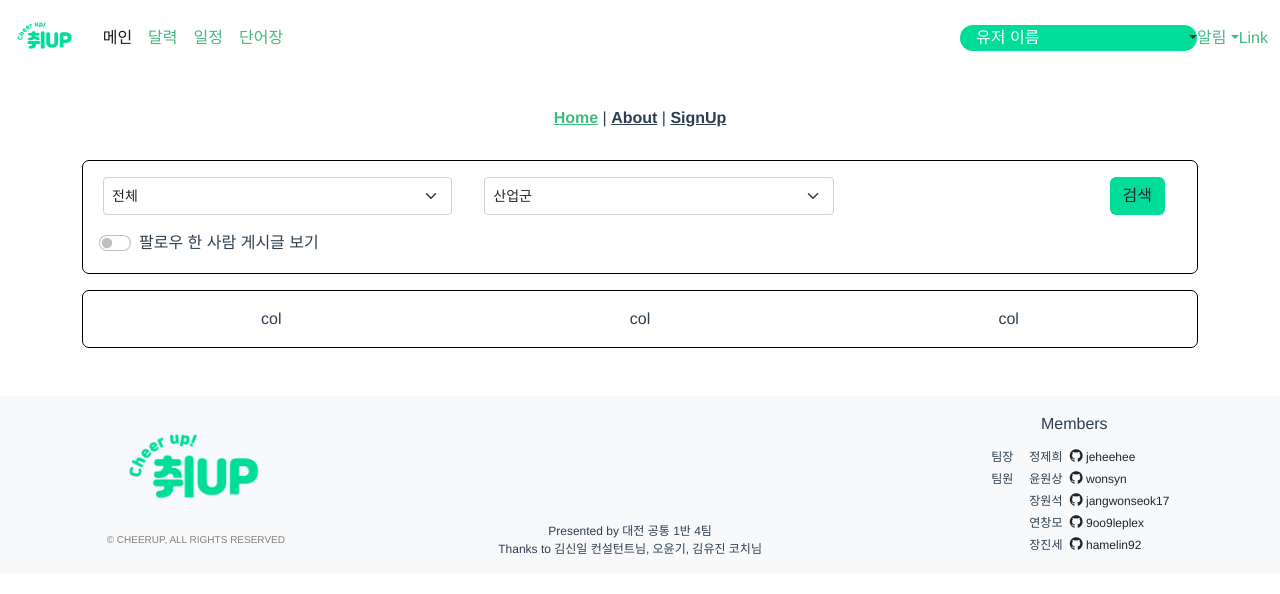
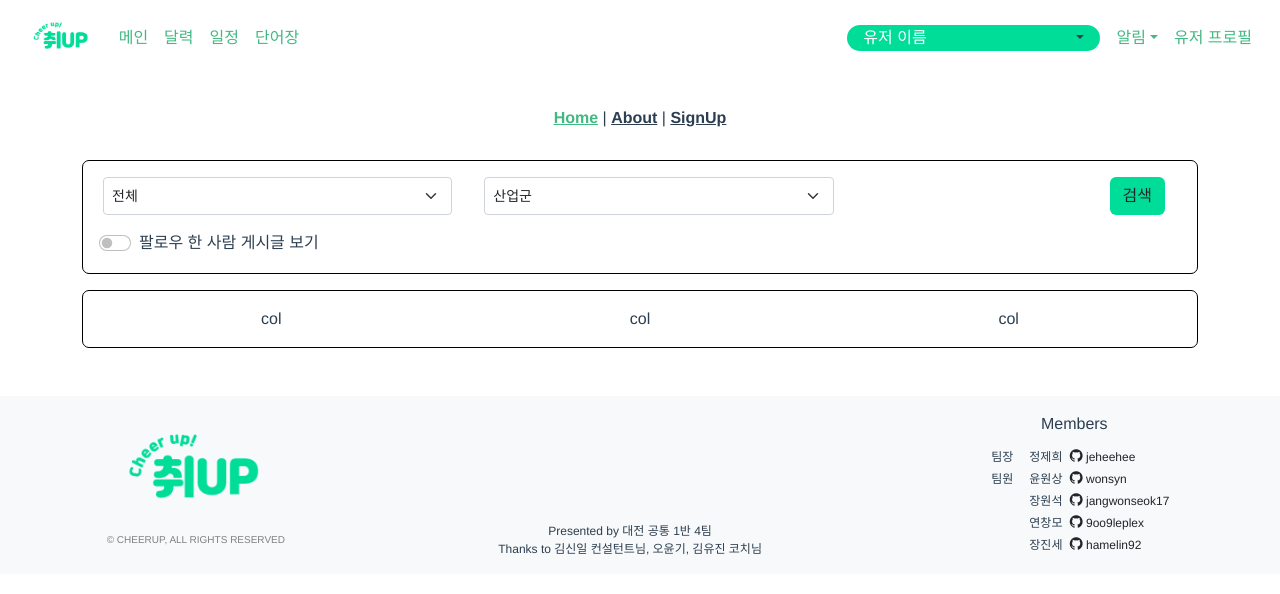
Before and after one commit to wonsyn/CheerUp, a Vue app in the folder frontend/: page / in a window 1280 px wide. Shown: the top 594 px of the page. Built offline with nearby package versions, Linux system fonts and the light colour scheme.

Commit message:
[Update] Nav 바 UI 수정

```diff
--- a/frontend/src/components/layout/HeaderNavBar.vue
+++ b/frontend/src/components/layout/HeaderNavBar.vue
@@ -1,7 +1,7 @@
 <template>
-  <nav id="navbar-frame" class="navbar navbar-expand-lg">
+  <nav id="navbar-frame" class="navbar navbar-expand-lg px-3">
     <div class="container-fluid">
-      <router-link class="navbar-brand" to="/"><img src="../../assets/logo.png" alt="home" style="height: 50px" /></router-link>
+      <router-link class="navbar-brand" to="/"><img src="@/assets/logo.png" alt="home" style="height: 50px" /></router-link>
       <button
         class="navbar-toggler"
         type="button"
@@ -16,7 +16,7 @@
       <div class="collapse navbar-collapse" id="navbarSupportedContent">
         <ul class="navbar-nav me-auto mb-2 mb-lg-0">
           <li class="nav-item">
-            <router-link class="nav-link active" aria-current="page" to="#">메인</router-link>
+            <router-link class="nav-link" aria-current="page" to="/">메인</router-link>
           </li>
           <li class="nav-item">
             <router-link class="nav-link" to="#">달력</router-link>
@@ -28,22 +28,22 @@
             <router-link class="nav-link" to="#">단어장</router-link>
           </li>
         </ul>
-        <div id="searchuser" class="nav-item dropdown">
-          <form @submit.prevent="autoFillInput(result[0])" class="dropdown-toggle" data-bs-toggle="dropdown" data-bs-auto-close="outside" aria-expanded="false">
+        <div id="searchuser" class="nav-item dropdown me-3">
+          <form @submit.prevent="autoFillInput(result[0])" class="dropdown-toggle pe-3" data-bs-toggle="dropdown" data-bs-auto-close="outside" aria-expanded="false">
             <input type="text" v-model="userInput" @input="submitAutoComplete" placeholder="유저 이름" />
           </form>
           <ul v-if="!!userInput == true" id="user-search-box" class="dropdown-menu autocomplete disabled">
             <li class="dropdown-item">결과</li>
             <li class="dropdown-item" @click="searchUserAdd" style="cursor: pointer" v-for="(res, i) in result" :key="i">
-              <img src="../../assets/logo.png" alt="profile-img" style="height: 20px" />
+              <img src="@/assets/logo.png" alt="profile-img" style="height: 20px" />
               <span>{{ res }}</span>
             </li>
           </ul>
         </div>
-        <div class="nav-item">
+        <div class="nav-item me-3">
           <notice-tab></notice-tab>
         </div>
-        <div class="nav-item"><router-link class="nav-link" to="#">Link</router-link></div>
+        <div class="nav-item"><router-link class="nav-link" to="#">유저 프로필</router-link></div>
       </div>
     </div>
   </nav>
```
